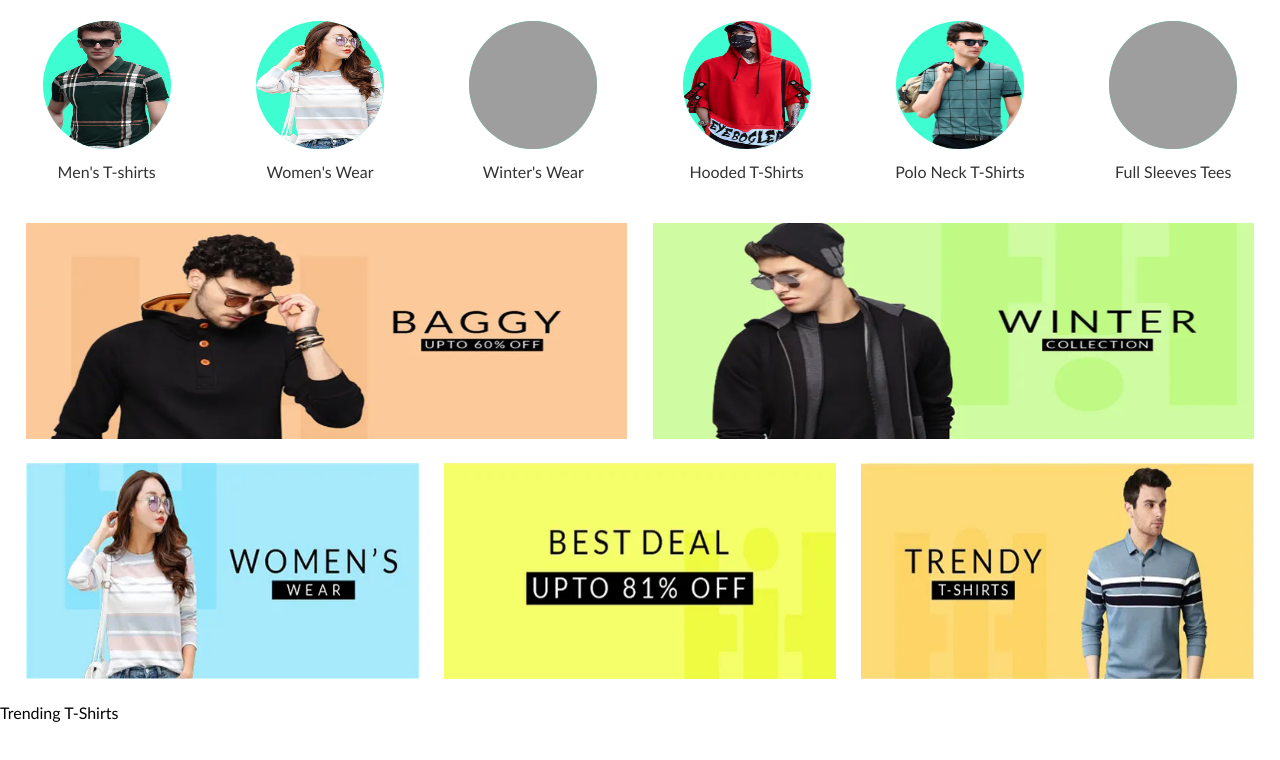
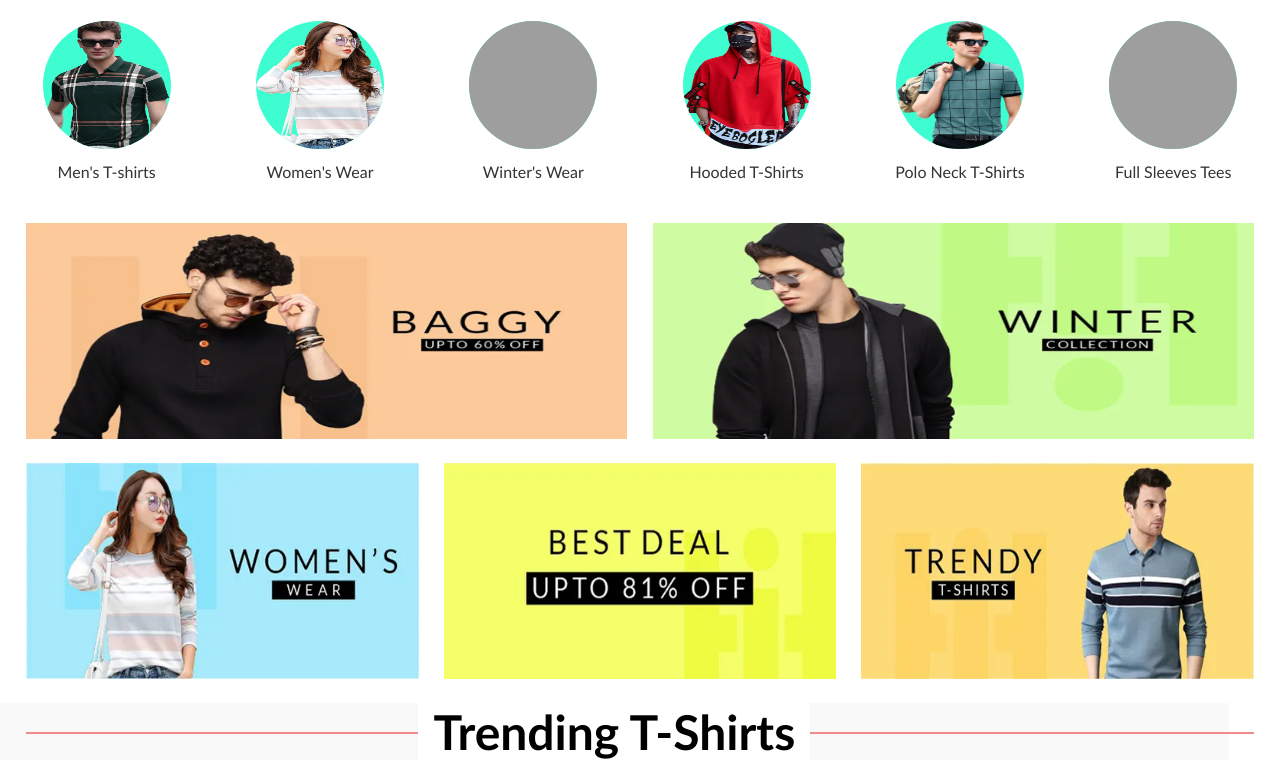
Before and after one commit to shubhamrajdelhiwale/responsivesite, a plain HTML site: page index.html in a window 1280 px wide. Shown: the part 424-1184 px from the top of the page. Before the commit the page ends 1146 px from the top, so only its background shows below. Drawn offline with Linux system fonts and the light colour scheme; grey boxes are pictures that could not be loaded.

Commit message:
Update style.css

```diff
--- a/style.css
+++ b/style.css
@@ -255,3 +255,52 @@ img {
         width:29.5vw;
     }
  }
+
+
+/* <!-- page 2 starts here  -->
+          <!-- trending t shirts headings and 4 div image container with sizes and prices -->
+         */
+.line-heading {
+    text-align: center;
+    width: 96vw;
+    position: relative;
+    background-color: #faf9f9;
+}
+
+.line-heading::before {
+    content: "";
+    position: absolute;
+    top: 50%;
+    left: 0;
+    width: 100%;
+    height: 2px;
+    background: rgb(242, 138, 138);
+    z-index: 0;
+    margin:0 2vw;
+}
+
+.line-heading span {
+    background: white;
+    /* Match your page background */
+    padding: 0 15px;
+    position: relative;
+    z-index: 1;
+    font-weight: bold;
+    font-size: 2em;
+}
+@media (max-width:700px){
+    .line-heading {
+        font-size: 1.5em;
+    }
+}
+@media (max-width:350px){
+    .line-heading {
+        font-size: 0.5em;
+
+    }
+}
+@media (min-width:1100px){
+    .line-heading span{
+        font-size: 3em;
+    }
+}
```
